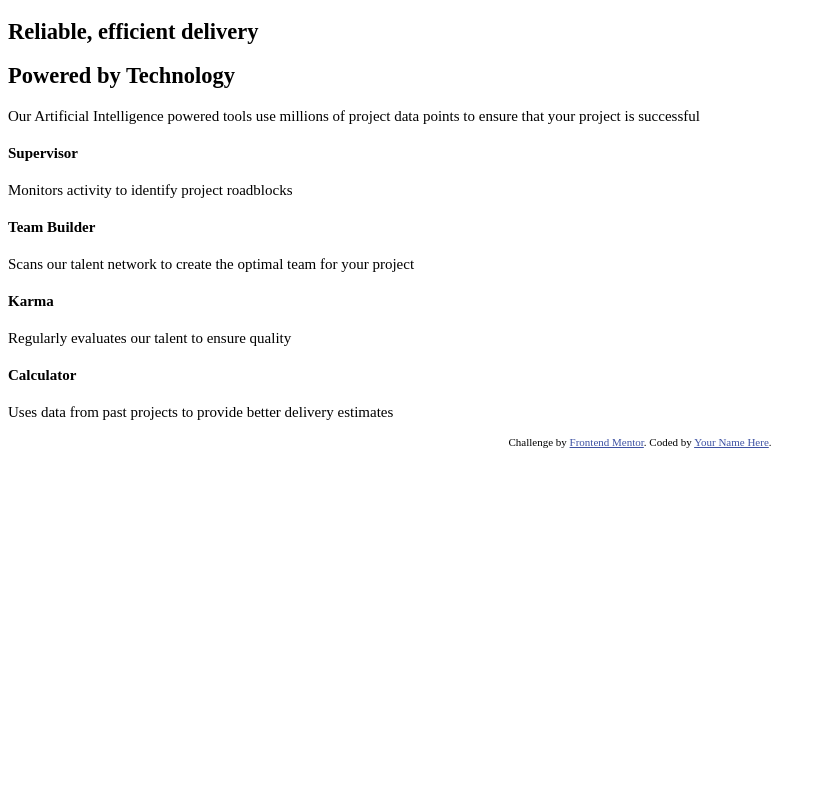
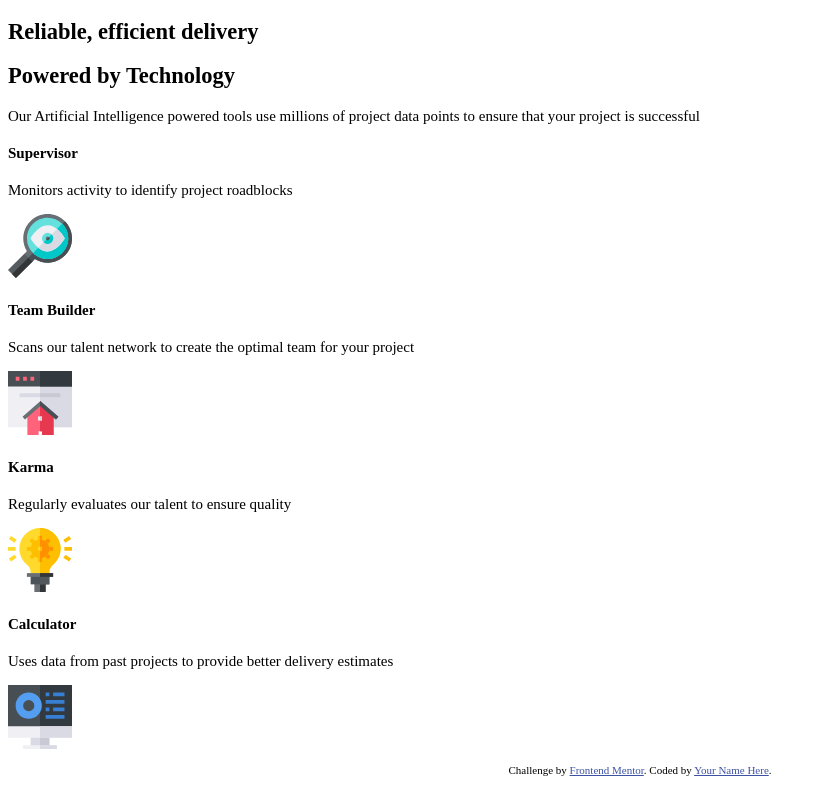
Before and after one commit to ksuares1/four-card-feature-section, a plain HTML site: page index.html in a window 1280 px wide. Shown: the whole page, without its empty margins (0-826 px from the left). Drawn offline with Linux system fonts and the light colour scheme; files that its build step writes are made by us from their sources.

Commit message:
added image icons for cards

```diff
--- a/index.html
+++ b/index.html
@@ -20,30 +20,35 @@
     <h2>Powered by Technology</h2>
      <p>Our Artificial Intelligence powered tools use millions of project data points
       to ensure that your project is successful</p>
+
       </div>
 
       <section>
       <h4>Supervisor</h4>
       <p>Monitors activity to identify project roadblocks
         </p>
+        <img src="assets/images/icon-supervisor.svg" alt="maginifying-icon"/>
       </section>
 
      <section>
       <h4>Team Builder</h4>
       <p>Scans our talent network to create the optimal team for your project
       </p>
+      <img src="assets/images/icon-team-builder.svg" alt="team-builder-icon"/>
       </section>
 
       <section>
         <h4>Karma</h4>
        <p>Regularly evaluates our talent to ensure quality
         </p>
+        <img src="assets/images/icon-karma.svg" alt="karma-icon"/>
       </section>
 
         <section>
         <h4>Calculator</h4>
         <p>Uses data from past projects to provide better delivery estimates
           </p>
+          <img src="assets/images/icon-calculator.svg" alt="calculator-icon"/>
         </section>
 
     </main>
```
